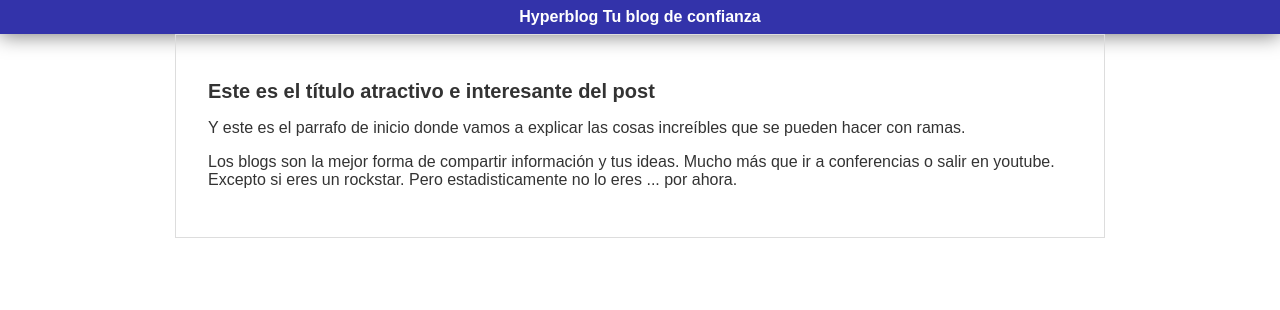
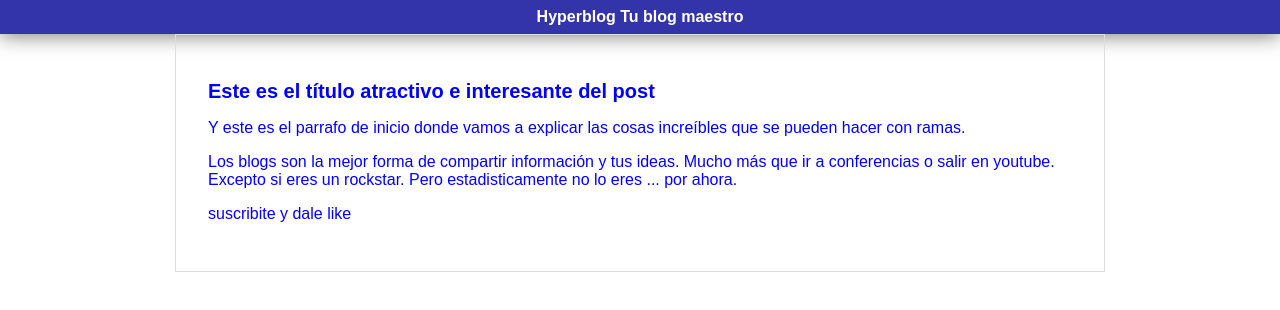
Before and after one commit to RobertoVizcarra13/hyperblog, a plain HTML site: page index.html in a window 1280 px wide. Drawn offline with Linux system fonts and the light colour scheme.

Commit message:
Agregue suscripcion, cambie la cabecera maestra y puse todo azul

```diff
--- a/css/estilos.css
+++ b/css/estilos.css
@@ -1,5 +1,5 @@
 body{
-    color: #333;
+    color: blue;
     text-align: center;
     font-family: Arial, Helvetica, sans-serif;
     font-size: 16px;
--- a/index.html
+++ b/index.html
@@ -10,7 +10,7 @@
 <body>
     <div id="cabecera">
         Hyperblog
-        <span id="tagline">Tu blog de confianza</span>
+        <span id="tagline">Tu blog maestro</span>
     </div>
     <div id="container">
         <div id="post">
@@ -23,6 +23,9 @@
                 Los blogs son la mejor forma de compartir información y tus ideas. Mucho más que ir a conferencias
                 o salir en youtube. Excepto si eres un rockstar. Pero estadisticamente no lo eres ... por ahora.
             </p>
+            <p>
+                suscribite y dale like
+            </p>
         </div>
     </div>
 </body>
```
